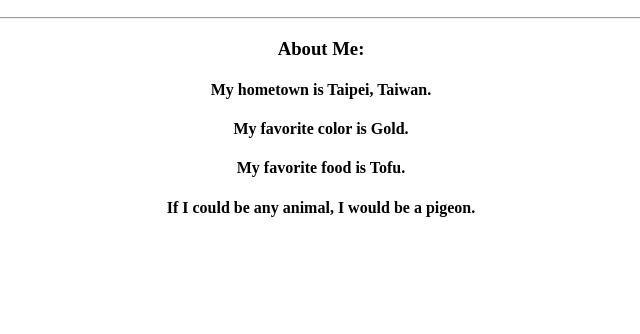
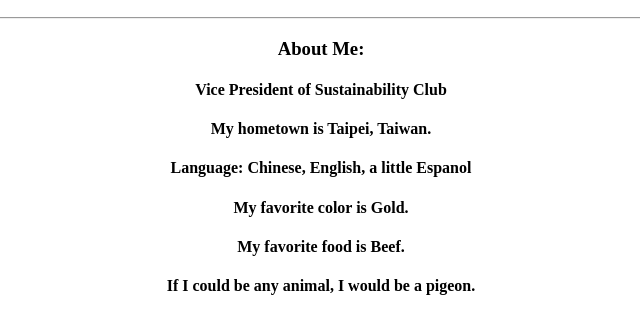
Before and after one commit to jk1130/jaykao1130, a plain HTML site: page index.html in a window 1280 px wide. Shown: the part 110-444 px from the top of the page, without its empty margins (319-959 px from the left). Drawn offline with Linux system fonts and the light colour scheme.

Commit message:
add more information about me

```diff
--- a/index.html
+++ b/index.html
@@ -7,13 +7,15 @@
           </head>
           <body>
             <div align="center">
-                <h1>Ying Chieh Kao</h1>
+                <h1><strong>Ying Chieh Kao</strong></h1>
                 <h2>Undergraduate-Biochemistry</h2>
                 <hr>
                 <h3>About Me:</h3>
+                    <h4>Vice President of Sustainability Club </h4>
                     <h4>My hometown is Taipei, Taiwan.</h4>
+                    <h4>Language: Chinese, English, a little Espanol</h4>
                     <h4>My favorite color is Gold.</h4>
-                    <h4>My favorite food is Tofu.</h4>
+                    <h4>My favorite food is Beef.</h4>
                     <h4>If I could be any animal, I would be a pigeon.</h4>
             </div>
           </body>
```
